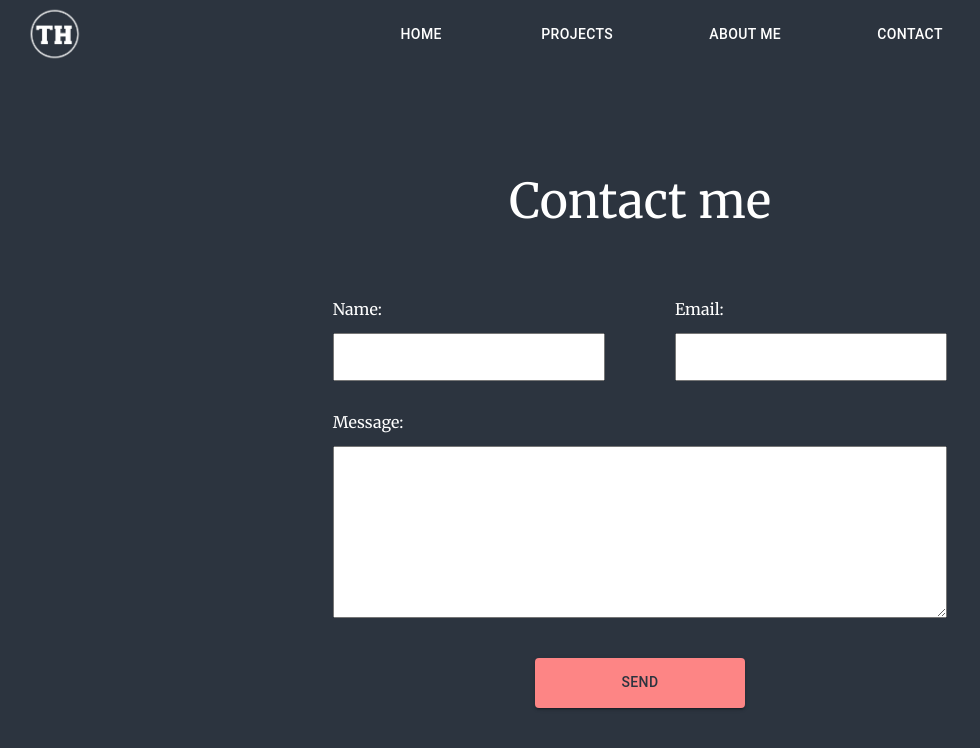
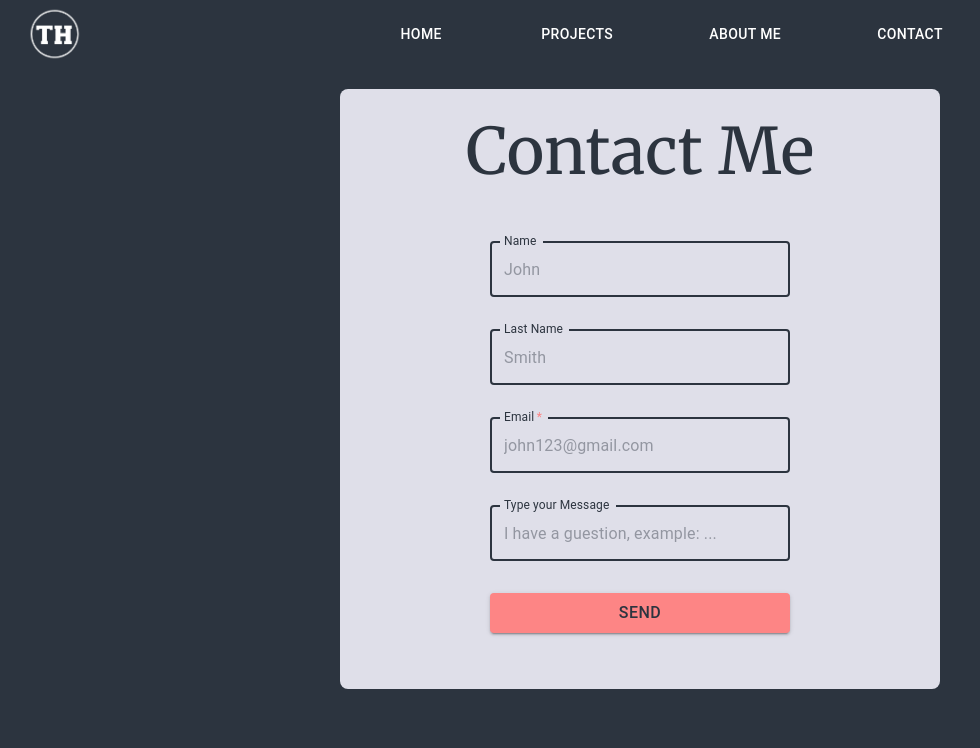
Before and after one commit to TomaszHanasz/portfolio, a React (Create React App) app: page /contact in a window 1280 px wide. Shown: the top 748 px of the page, without its empty margins (0-980 px from the left). Built offline with nearby package versions, Linux system fonts and the light colour scheme.

Commit message:
contact update

```diff
--- a/src/containers/contact/Contact.jsx
+++ b/src/containers/contact/Contact.jsx
@@ -1,53 +1,135 @@
 import React, { useState } from "react";
 import NavBar from "../../components/navBar/NavBar";
+import { TextField } from "@mui/material";
 import Button from "@mui/material/Button";
 import "./contact.style.css";
 
 const Contact = () => {
-  const [message, setMessage] = useState({});
+  const [sendedMessage, setSendedMessage] = useState({});
 
   const onChangeHandler = (e) => {
-    setMessage({ ...message, [e.target.name]: e.target.value });
+    const { name, value } = e.target;
+    setSendedMessage((prevMessage) => ({
+      ...prevMessage,
+      [name]: value,
+    }));
   };
 
   return (
     <div>
       <NavBar />
-      <div className="contact">
-        <h1 style={{ textAlign: "center", marginBottom: 50 }}>Contact me</h1>
+      <div className="request-container" id="contact">
         <form
-          className="contact__form"
           action="https://formsubmit.co/tomaszhanasz@yahoo.pl"
+          className="request-form"
           method="POST"
         >
-          <div className="contact__name">
-            <label htmlFor="name">Name:</label>
-            <input name="name" type="text" onChange={onChangeHandler} />
-          </div>
-          <div className="contact__email">
-            <label>Email:</label>
-            <input name="email" type="email" onChange={onChangeHandler} />
-          </div>
-          <div className="contact__large-input">
-            <label>Message:</label>
-            <textarea
-              name="message"
-              type="text"
-              rows="10"
-              onChange={onChangeHandler}
-            />
-          </div>
+          <h1 className="request-text" style={{ color: "#2c343f" }}>
+            Contact Me
+          </h1>
+          <TextField
+            sx={{
+              width: {
+                xs: "300px",
+                sm: "250px",
+                md: "300px",
+                lr: "400px",
+                xl: "500px",
+              },
+              input: {
+                color: "#2c343f",
+              },
+            }}
+            name="name"
+            label="Name"
+            color="primary"
+            focused
+            placeholder="John"
+            onChange={onChangeHandler}
+            value={sendedMessage.name}
+          />
+          <TextField
+            sx={{
+              width: {
+                xs: "300px",
+                sm: "250px",
+                md: "300px",
+                lr: "400px",
+                xl: "500px",
+              },
+              input: {
+                color: "#2c343f",
+              },
+            }}
+            name="lastName"
+            label="Last Name"
+            color="primary"
+            focused
+            placeholder="Smith"
+            onChange={onChangeHandler}
+            value={sendedMessage.lastName}
+          />
+          <TextField
+            sx={{
+              width: {
+                xs: "300px",
+                sm: "250px",
+                md: "300px",
+                lr: "400px",
+                xl: "500px",
+              },
+              input: {
+                color: "#2c343f",
+              },
+            }}
+            name="email"
+            label="Email"
+            type="email"
+            color="primary"
+            focused
+            required
+            placeholder="john123@gmail.com"
+            onChange={onChangeHandler}
+            value={sendedMessage.email}
+          />
+          <TextField
+            sx={{
+              width: {
+                xs: "300px",
+                sm: "250px",
+                md: "300px",
+                lr: "400px",
+                xl: "500px",
+                input: {
+                  color: "#2c343f",
+                },
+              },
+            }}
+            name="message"
+            fullWidth
+            label="Type your Message"
+            placeholder="I have a guestion, example: ..."
+            color="primary"
+            focused
+            onChange={onChangeHandler}
+            value={sendedMessage.message}
+          />
           <Button
-            variant="contained"
-            style={{
-              width: 210,
-              height: 50,
+            type="submit"
+            sx={{
+              marginBottom: "25px",
+              fontSize: "1rem",
+              width: {
+                xs: "300px",
+                sm: "250px",
+                md: "300px",
+                lr: "400px",
+                xl: "500px",
+              },
               backgroundColor: "#FD8585",
-              marginTop: 100,
               color: "#2c343f",
             }}
-            className="contact__btn"
-            type="submit"
+            variant="contained"
           >
             Send
           </Button>
--- a/src/containers/contact/contact.style.css
+++ b/src/containers/contact/contact.style.css
@@ -1,76 +1,47 @@
-.contact {
-  width: 80%;
-  margin: 100px auto;
+.request-container {
+  display: flex;
+  justify-content: center;
+  align-items: center;
+  height: 80vh;
 }
 
-.contact__form {
-  display: grid;
+.request-form {
+  display: flex;
+  flex-direction: column;
+  justify-content: center;
   align-items: center;
-  grid-template-columns: repeat(13, 1fr);
-  grid-template-rows: 100px 200px 100px;
-  width: 60%;
-  margin: 0 auto;
+  gap: 2rem;
+  width: 600px;
+  height: 600px;
+  background-color: #dfdfe9;
+  border-radius: 8px;
 }
 
-.contact__name {
-  display: flex;
-  flex-direction: column;
-  flex-basis: 50%;
-  grid-column: 1 / 7;
+.MuiOutlinedInput-notchedOutline {
+  border-color: #2c343f !important;
+  border-width: 2px !important;
 }
 
-.contact__email {
-  display: flex;
-  flex-direction: column;
-  flex-basis: 50%;
-  grid-column: 8 / 14;
+.css-1jy569b-MuiFormLabel-root-MuiInputLabel-root.Mui-focused {
+  color: #2c343f !important;
 }
 
-.contact__large-input {
-  display: flex;
-  flex-direction: column;
-  flex-basis: 100%;
-  grid-row: 2/3;
-  grid-column: 1/14;
-  margin-top: 50px;
+.request-text {
+  display: inline-block;
+  width: 500px;
+  height: 60px;
+  font-size: 4rem;
+  text-align: center;
+  border-radius: 8px;
+  margin-bottom: 30px;
 }
 
-.contact__large-input textarea {
-  padding: 10px;
-}
-
-.contact__name input,
-.contact__email input {
-  height: 3rem;
-  padding: 10px;
-}
-
-.contact__btn {
-  grid-row: 3/4;
-  grid-column: 6/9;
-}
-
-@media screen and (max-width: 1200px) {
-  .contact {
-    width: 90%;
+@media screen and (max-width: 767px) {
+  .request-app {
+    width: 350px;
+  }
+  .request-text {
+    width: 400px;
+    font-size: 3rem;
   }
 }
-
-@media screen and (max-width: 900px) {
-  .contact {
-    width: 100%;
-  }
-
-  .contact__form {
-    display: flex;
-    flex-wrap: wrap;
-    width: 90%;
-    justify-content: center;
-  }
-
-  .contact__name,
-  .contact__email {
-    flex-basis: 100%;
-    margin-top: 10px;
-  }
-}
```
